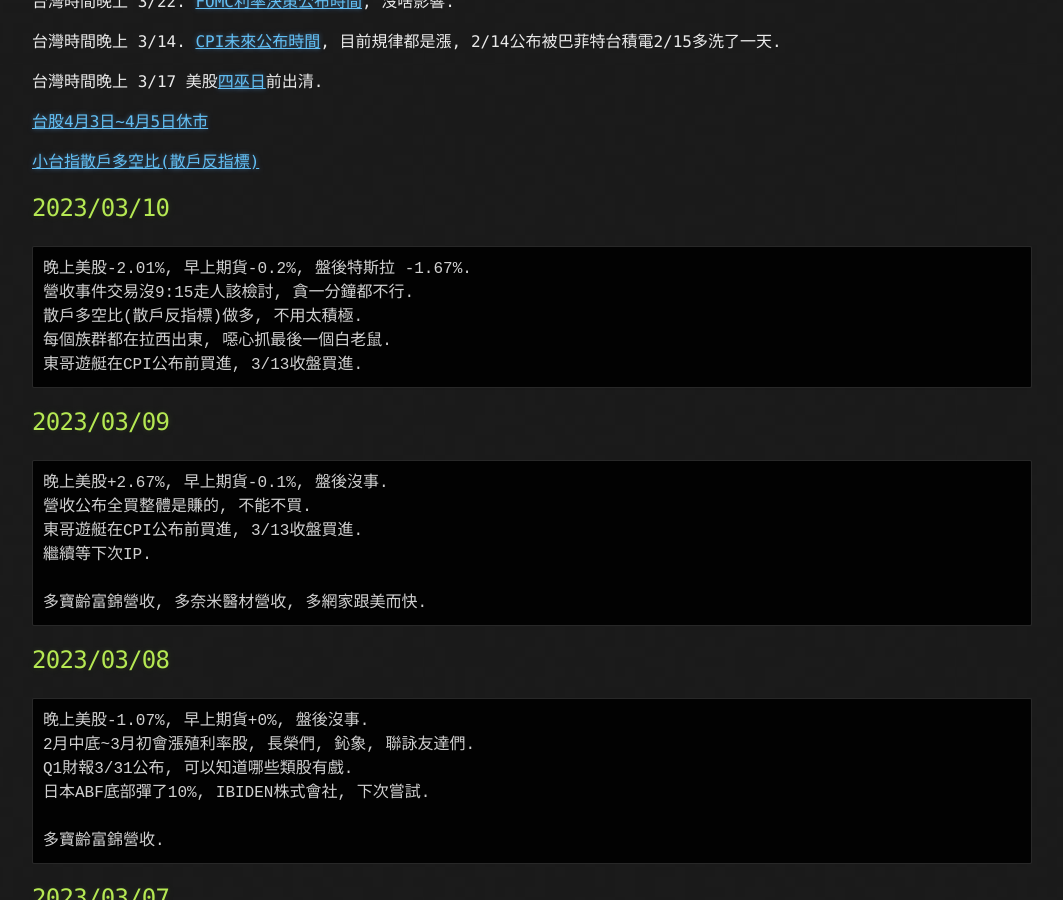
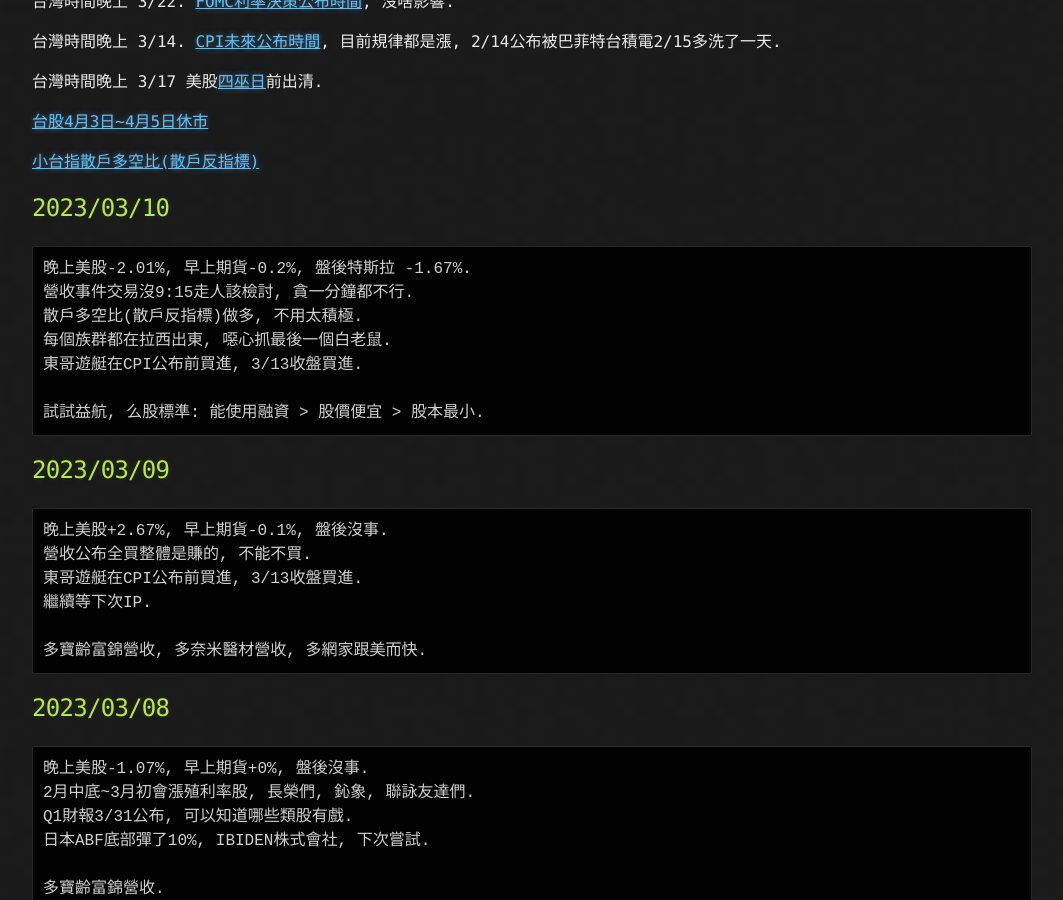
Before and after one commit to lepg5487/Stock_God, a Jekyll site: the page built from index.md, in a window 1280 px wide and 900 px high, scrolled down 468 px. Shown: the whole window, without its empty margins (108-1171 px from the left). Built offline with Jekyll 4.4.1, drawn with Linux system fonts in a browser that asks for light colours; our own code applies the rules of GitHub Pages for plain Markdown files.

Commit message:
Update index.md

````diff
--- a/index.md
+++ b/index.md
@@ -29,6 +29,8 @@
 散戶多空比(散戶反指標)做多, 不用太積極.
 每個族群都在拉西出東, 噁心抓最後一個白老鼠.
 東哥遊艇在CPI公布前買進, 3/13收盤買進.
+
+試試益航, 么股標準: 能使用融資 > 股價便宜 > 股本最小.
 ```
 
 ## 2023/03/09
````
